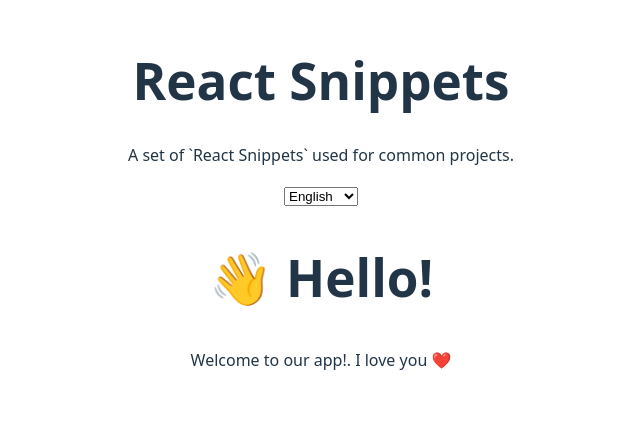
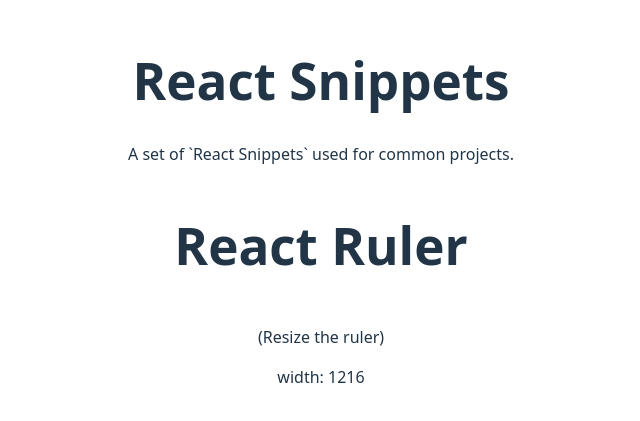
Before and after one commit to codesandtags/react-snippets, a React (Vite) app: page / in a window 1280 px wide. Shown: the part 197-618 px from the top of the page, without its empty margins (319-959 px from the left). Built offline with nearby package versions, Linux system fonts and the light colour scheme.

Commit message:
feat: added react rule

```diff
--- a/src/App.tsx
+++ b/src/App.tsx
@@ -1,6 +1,6 @@
 import './App.css'
+import ReactRuler from './optimization/react-ruler/ReactRuler'
 
-import TranslationLanguage from './context/translation-language/TranslationLanguage'
 
 function App() {
   return (
@@ -11,7 +11,7 @@ function App() {
       </p>
 
       <section>
-        <TranslationLanguage />
+        <ReactRuler />
       </section>
     </main>
   )
--- /dev/null
+++ b/src/optimization/react-ruler/ReactRuler.tsx
@@ -0,0 +1,38 @@
+import * as React from "react";
+
+export default function ReactRuler() {
+  const [width, setWidth] = React.useState<number | null>(null);
+  const ruleRef = React.useRef<HTMLElement>(null);
+
+  React.useLayoutEffect(() => {
+    if (!ruleRef.current) return;
+
+    const observer = new ResizeObserver((entries: ResizeObserverEntry[]) => {
+      const entry = entries[0];
+      // Fallback for browsers that may not support borderBoxSize
+      const size =
+        entry.borderBoxSize && entry.borderBoxSize.length > 0
+          ? entry.borderBoxSize[0].inlineSize
+          : entry.contentRect.width;
+      setWidth(size);
+    });
+
+    observer.observe(ruleRef.current);
+
+    return () => {
+      observer.disconnect();
+    };
+  }, []);
+
+  return (
+    <section>
+      <h1>React Ruler</h1>
+      <p>(Resize the ruler)</p>
+      <article ref={ruleRef}>
+        <label>
+          width: {width !== null ? Math.floor(width) : "—"}
+        </label>
+      </article>
+    </section>
+  );
+}
```
